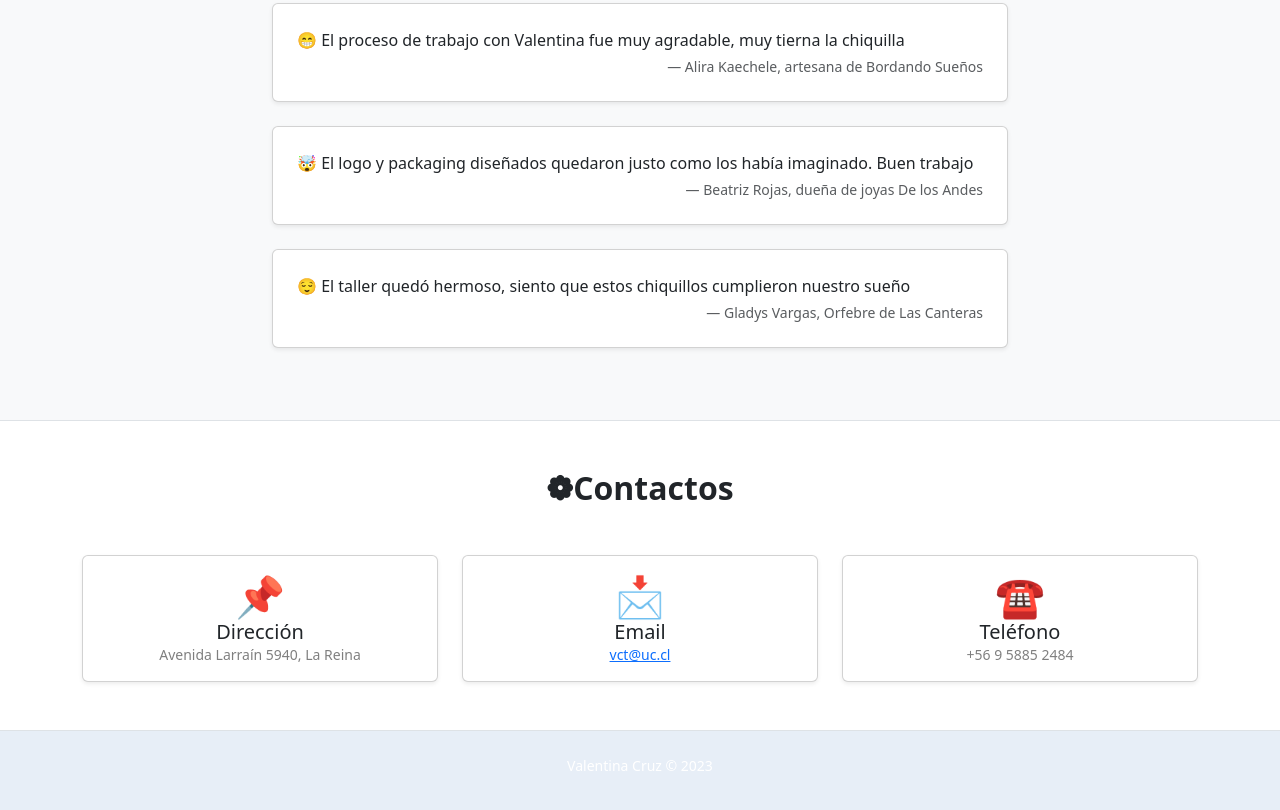
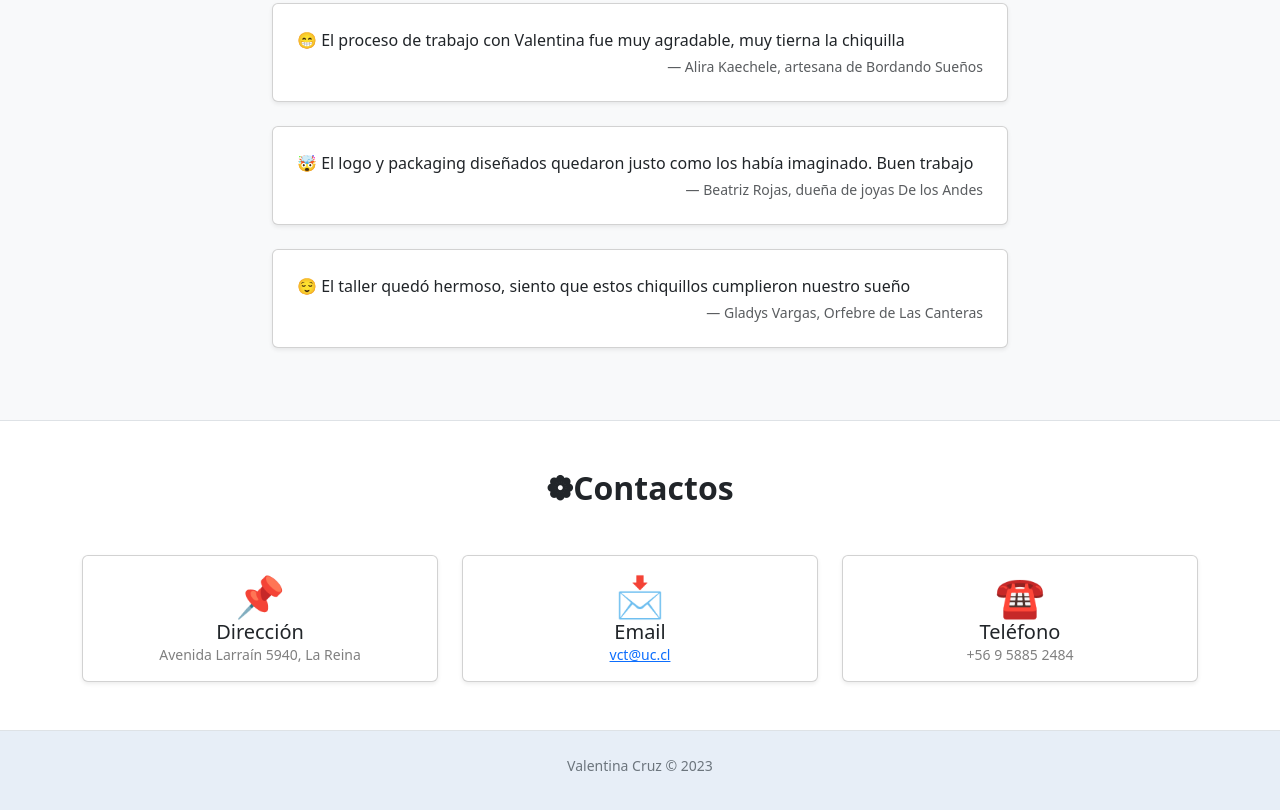
Before and after one commit to vlecrz/ev3, a plain HTML site: page index.html in a window 1280 px wide. Shown: the part 2239-3049 px from the top of the page. Drawn offline with nearby package versions, Linux system fonts and the light colour scheme.

Commit message:
Update index.html

```diff
--- a/index.html
+++ b/index.html
@@ -19,7 +19,6 @@
             }
             footer{
                 background: #e7eef7;
-                text: #A0B6CA;
             }
         </style>
         <title>𖤓Valentina Cruz</title>
@@ -175,7 +174,7 @@
             </div>
         </section>
         <!-- El pie de página-->
-        <footer class="py-4 text-white">
+        <footer class="py-4 text-secondary">
             <div class="container px-5"><p class="text-center small">Valentina Cruz &copy; 2023</p></div>
         </footer>
         <!-- Lo que sigue es JavaScript a secas-->
```
